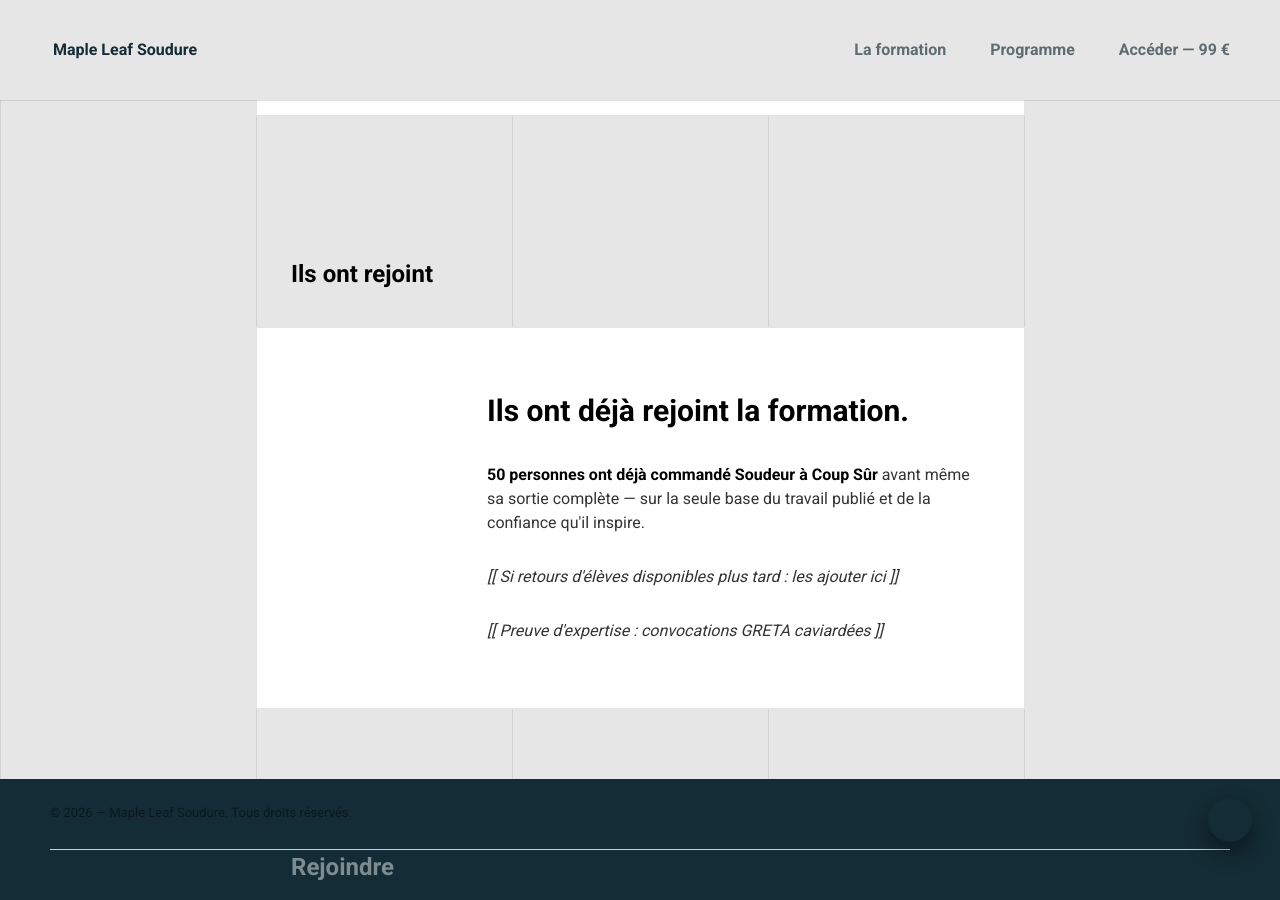
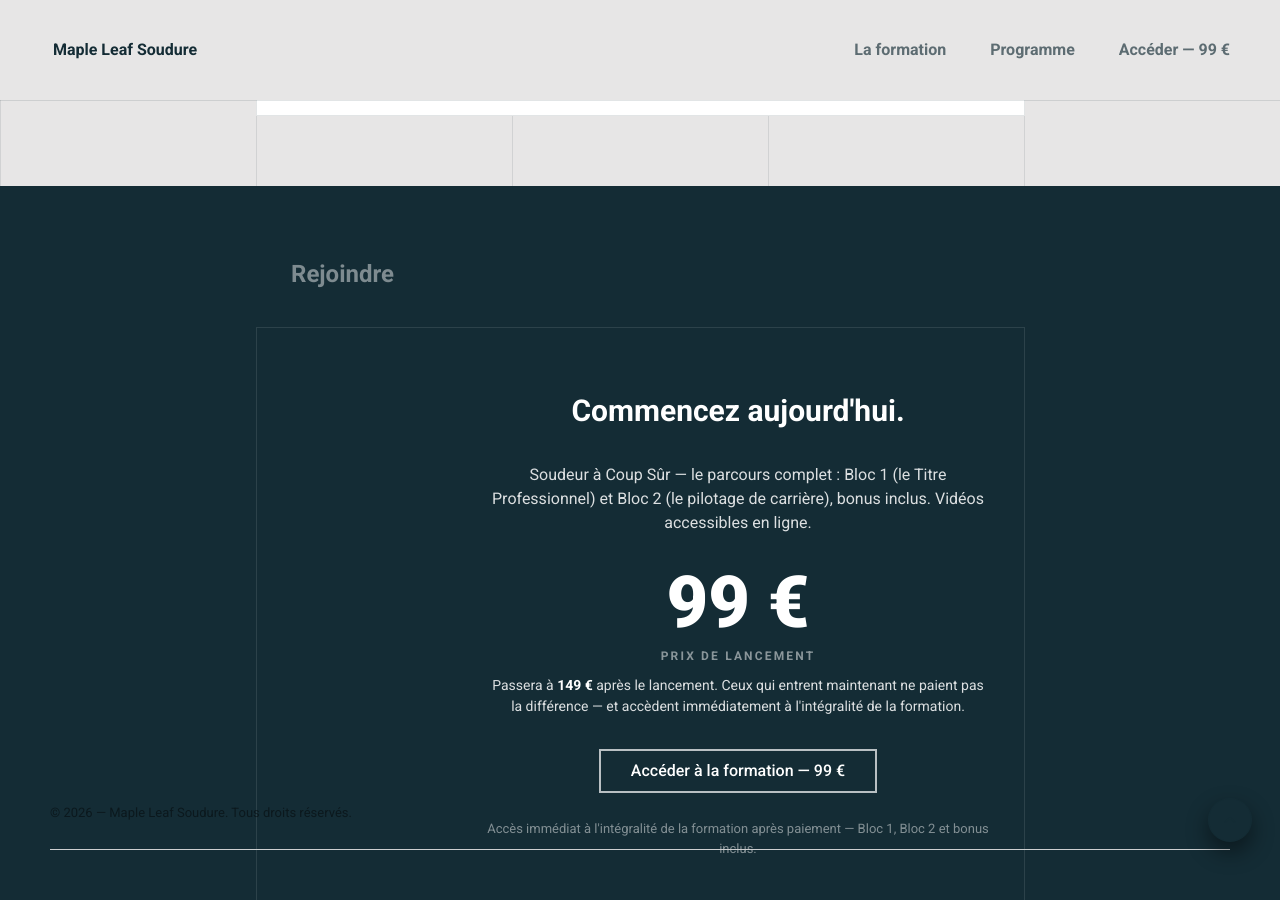
Before and after one commit to wallidguergour/mapleleafpress, a Jekyll site: the page built from index.html, in a window 1280 px wide and 900 px high, scrolled down 7544 px. Built offline with Jekyll 4.4.1, drawn with Linux system fonts in a browser that asks for light colours; nearby versions of some CDN libraries; library files that are not in the unit come from our copies.

Commit message:
Update index.html
Mise en commentaire de la section "9. PREUVE"

```diff
--- a/index.html
+++ b/index.html
@@ -370,7 +370,7 @@ body_class: home
 <!-- ================================================
      9. PREUVE
 ================================================ -->
-<div class="section about" id="section-preuve">
+<!--<div class="section about" id="section-preuve">
   <div class="title">
     <div class="title_inner">Ils ont rejoint</div>
   </div>
@@ -391,7 +391,7 @@ body_class: home
 
     </div>
   </div>
-</div>
+</div>-->
 
 <!-- ================================================
      10. CTA FINAL + OPT-IN
```
